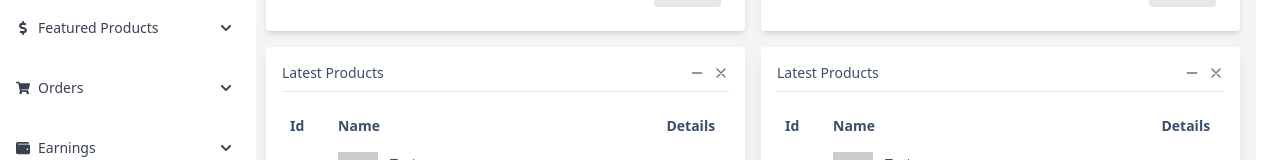
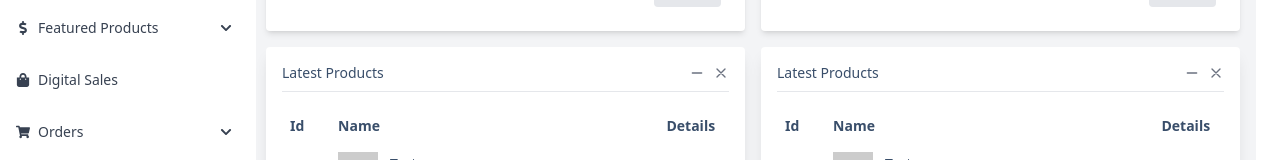
Before and after one commit to tushartomar1409/toyfort_fe, a React (Vite) app: page /admin/home in a window 1280 px wide. Shown: the part 589-749 px from the top of the page. Built offline with nearby package versions, Linux system fonts and the light colour scheme.

Commit message:
fix digital sales

```diff
--- a/src/components/admin_components/AdminSidebar.jsx
+++ b/src/components/admin_components/AdminSidebar.jsx
@@ -221,6 +221,20 @@ const AdminSidebar = () => {
               </ul>
             )}
           </ul>
+
+
+          <ul className="space-y-2 text-sm text-gray-700">
+            <li className="flex items-center space-x-2">
+            <Link
+              to="/admin/sales"
+              className="flex items-center space-x-2 text-sm text-white-700 hover:text-white-500"
+            >
+              <FaShoppingBag />
+              <p>Digital Sales</p>
+            </Link>
+          </li>
+          </ul>
+
           {/* MODIFIED: Orders section is now a dropdown */}
           <ul className="space-y-2 text-sm text-gray-700">
             <li
```
